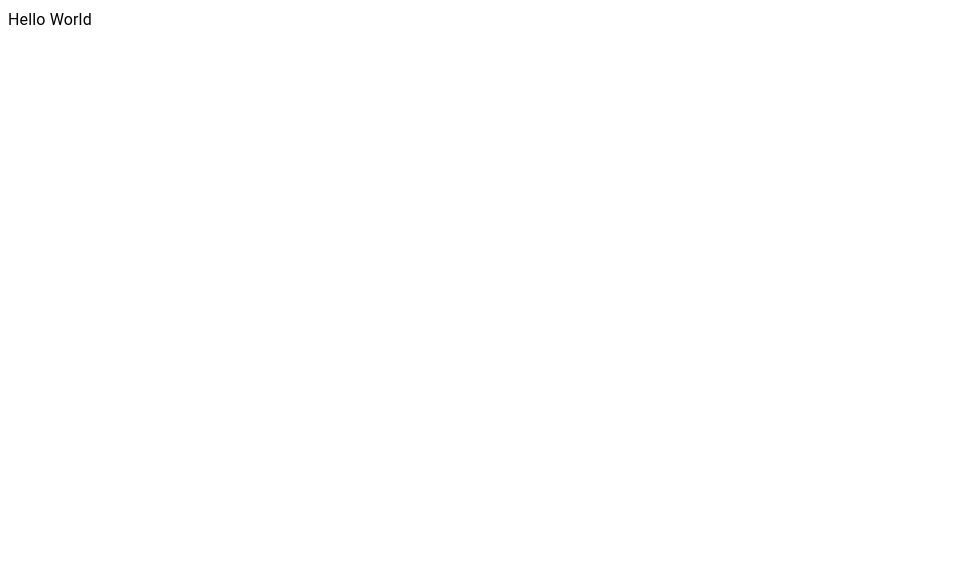
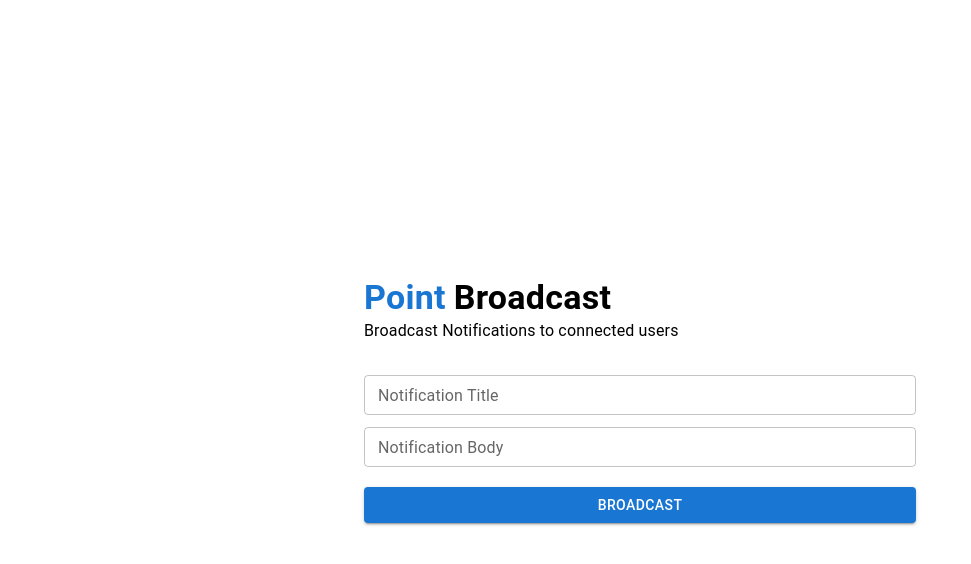
Before and after one commit to pointnetwork/pointnetwork-notifications-server, a React (Create React App) app in the folder client/: page / in a window 1280 px wide. Shown: the top 564 px of the page, without its empty margins (0-971 px from the left). Built offline with nearby package versions, Linux system fonts and the light colour scheme.

Commit message:
Create the UI for broadcasting notifications and successfully broadcast notifications from the UI

```diff
--- a/client/package.json
+++ b/client/package.json
@@ -13,6 +13,7 @@
     "@types/node": "^16.11.36",
     "@types/react": "^18.0.9",
     "@types/react-dom": "^18.0.5",
+    "axios": "^0.27.2",
     "react": "^18.1.0",
     "react-dom": "^18.1.0",
     "react-scripts": "5.0.1",
@@ -42,6 +43,5 @@
       "last 1 firefox version",
       "last 1 safari version"
     ]
-  },
-  "proxy": "http://localhost:8080"
+  }
 }
--- a/client/public/index.html
+++ b/client/public/index.html
@@ -25,6 +25,13 @@
       Learn how to configure a non-root public URL by running `npm run build`.
     -->
     <title>React App</title>
+    <style>
+      * {
+        margin: 0;
+        padding: 0;
+        box-sizing: border-box;
+      }
+    </style>
   </head>
   <body>
     <noscript>You need to enable JavaScript to run this app.</noscript>
--- /dev/null
+++ b/client/src/@types/interfaces.d.ts
@@ -0,0 +1,4 @@
+export interface Notification {
+  title: string;
+  body: string;
+}
--- a/client/src/App.tsx
+++ b/client/src/App.tsx
@@ -1,12 +1,75 @@
+import { useState } from 'react';
+// MUI components
 import Box from '@mui/material/Box';
+import Button from '@mui/material/Button';
+import Container from '@mui/material/Container';
+import TextField from '@mui/material/TextField';
 import Typography from '@mui/material/Typography';
+// Typescript
+import { Notification } from './@types/interfaces';
+import axios from 'axios';
+
+const emptyForm: Notification = {
+  title: '',
+  body: '',
+};
 
 function App() {
-  fetch('/').then(console.log).catch(console.log);
+  const [form, setForm] = useState<Notification>({ ...emptyForm });
+
+  const handleChange = (e: any) =>
+    setForm((prev) => ({ ...prev, [e.target.id]: e.target.value }));
+
+  const handleSubmit = async () => {
+    try {
+      await axios.post('http://localhost:8080/broadcast', form);
+      setForm({ ...emptyForm });
+    } catch (error) {
+      console.log(error);
+    }
+  };
 
   return (
-    <Box>
-      <Typography>Hello World</Typography>
+    <Box height='100vh' display='flex' alignItems='center'>
+      <Container maxWidth='sm'>
+        <Box display='flex'>
+          <Typography fontWeight='bold' color='primary' variant='h4' mr={1}>
+            Point
+          </Typography>
+          <Typography fontWeight='bold' variant='h4'>
+            Broadcast
+          </Typography>
+        </Box>
+        <Typography mb={3}>
+          Broadcast Notifications to connected users
+        </Typography>
+        <TextField
+          id='title'
+          value={form.title}
+          onChange={handleChange}
+          label='Notification Title'
+          fullWidth
+          margin='dense'
+          size='small'
+        />
+        <TextField
+          id='body'
+          value={form.body}
+          onChange={handleChange}
+          label='Notification Body'
+          fullWidth
+          margin='dense'
+          size='small'
+        />
+        <Button
+          variant='contained'
+          fullWidth
+          sx={{ mt: 2 }}
+          onClick={handleSubmit}
+        >
+          Broadcast
+        </Button>
+      </Container>
     </Box>
   );
 }
```
Also changed, not shown: 1 other file (tests, documents, lock files or other folders).
